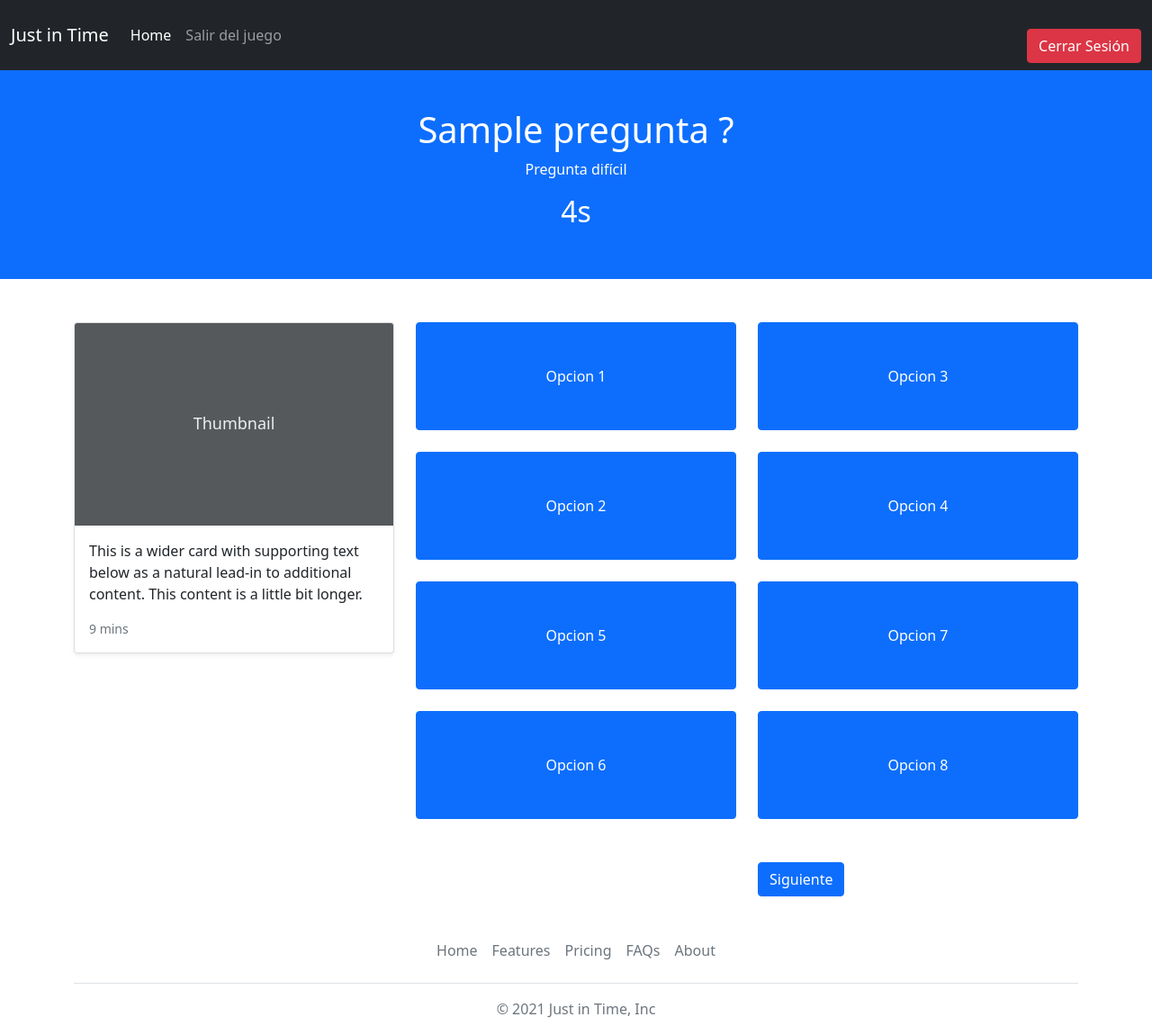
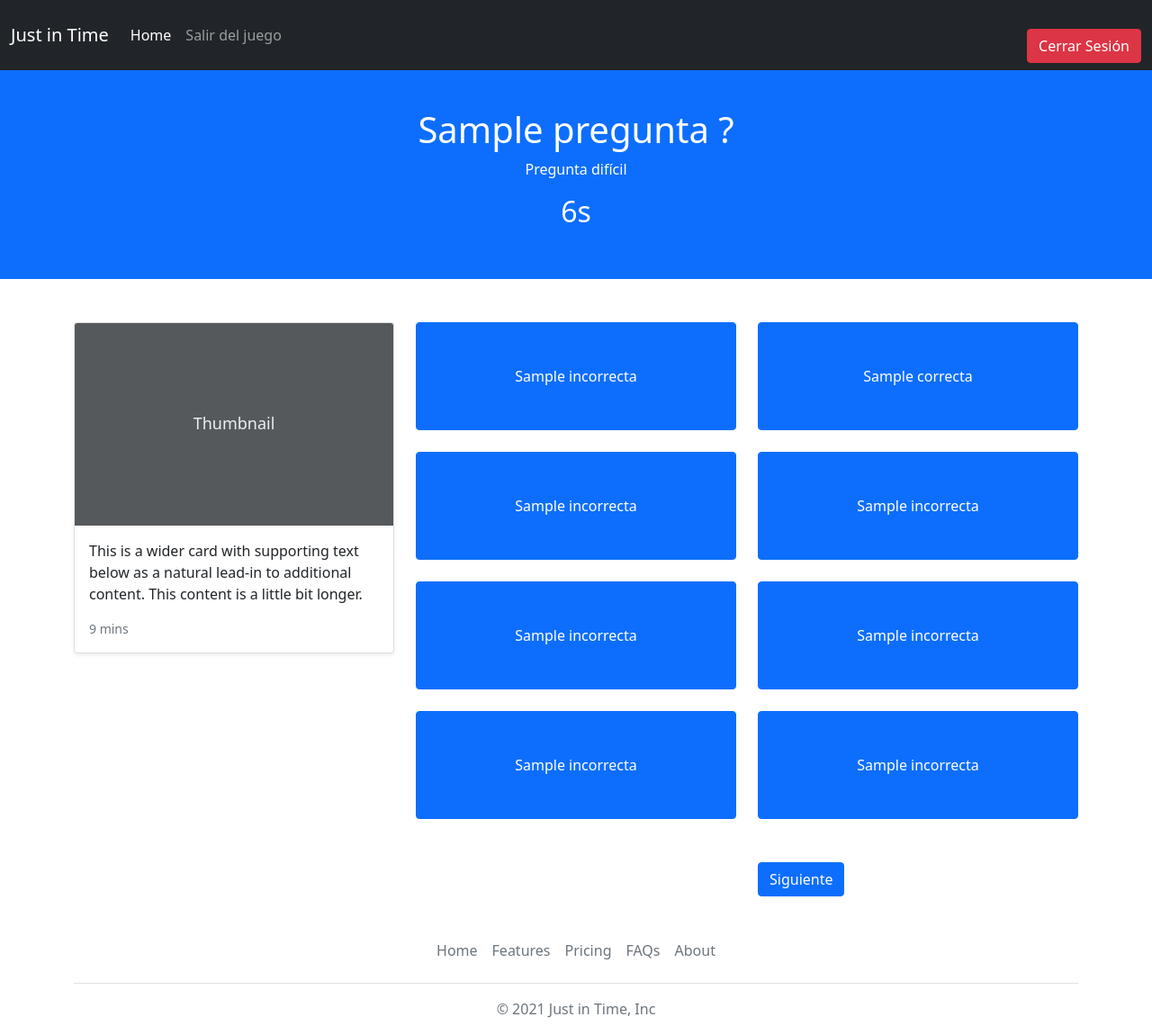
Before and after one commit to Biscaldi-Iv/TPI-Soporte, a Python web app: template mvc/templates/play/hardQ.html in a window 1280 px wide. Shown: the top 1150 px of the page at 90% size. Run offline with Jinja, Linux system fonts and the light colour scheme; the template is opened without the code that fills it: most values are stand-ins (such as "Sample title", 1, 10 or a date in 2020).

Commit message:
Auto stash before merge of "main" and "origin/main"
Questions Hard

```diff
--- a/mvc/controllers/routes.py
+++ b/mvc/controllers/routes.py
@@ -183,12 +183,12 @@ def questions():
             p = PreguntasLogic()
             pregunta, correcta, incorrecta = p.getRandomQuestion(8)
             contexto = {"pregunta": pregunta, "correcta": correcta, "incorrecta": incorrecta, }
-            return render_template('play/middQ.html', **contexto)
+            return render_template('play/hardQ.html', **contexto)
         if 3<nivel:
             p = PreguntasLogic()
             pregunta, correcta, incorrecta = p.getRandomQuestion(8)
             contexto = {"pregunta": pregunta, "correcta": correcta, "incorrecta": incorrecta, }
-            return render_template('play/hardQ.html', **contexto)
+            return render_template('play/middQ.html', **contexto)
     else:
         #"arreglar **"
         return 'Estas haciendo trampa'
--- a/mvc/templates/play/hardQ.html
+++ b/mvc/templates/play/hardQ.html
@@ -23,7 +23,7 @@
 {% block index %}
 <div class="container-fluid p-5 bg-primary text-white text-center" id="ctrPregunta">
   <h1>{{ pregunta+" ?"}}</h1>
-  <p>{{ _('Pregunta difícil') }}</p>
+  <p id="resultado">{{ _('Pregunta difícil') }}</p>
     <h2 id="countdown"></h2>
 </div>
 <div class="container mt-5">
@@ -42,36 +42,36 @@
         </div>
         <div class="col-sm-4">
             <div class="col">
-                <button id="opc1" class="btn btn-primary btn-block" type="button" style="width:100%; height:120px; font-size: 16px;">Opcion 1</button>
+                <button id="opc1" class="btn btn-primary btn-block" type="button" style="width:100%; height:120px; font-size: 16px;" onclick="verificar(this.innerHTML)">Opcion 1</button>
             </div>
             <br>
             <div class="col">
-                <button id="opc2" class="btn btn-primary btn-block" style="width:100%; height:120px; font-size: 16px;">Opcion 2</button>
+                <button id="opc2" class="btn btn-primary btn-block" style="width:100%; height:120px; font-size: 16px;" onclick="verificar(this.innerHTML)">Opcion 2</button>
             </div>
             <br>
             <div class="col">
-                <button id="opc5" class="btn btn-primary btn-block" style="width:100%; height:120px; font-size: 16px;">Opcion 5</button>
+                <button id="opc5" class="btn btn-primary btn-block" style="width:100%; height:120px; font-size: 16px;" onclick="verificar(this.innerHTML)">Opcion 5</button>
             </div>
             <br>
             <div class="col">
-                <button id="opc6" class="btn btn-primary btn-block" style="width:100%; height:120px; font-size: 16px;">Opcion 6</button>
+                <button id="opc6" class="btn btn-primary btn-block" style="width:100%; height:120px; font-size: 16px;" onclick="verificar(this.innerHTML)">Opcion 6</button>
             </div>
         </div>
         <div class="col-sm-4">
             <div class="col">
-                <button id="opc3" class="btn btn-primary btn-block" style="width:100%; height:120px; font-size: 16px;">Opcion 3</button>
+                <button id="opc3" class="btn btn-primary btn-block" style="width:100%; height:120px; font-size: 16px;" onclick="verificar(this.innerHTML)">Opcion 3</button>
             </div>
             <br>
             <div class="col">
-                <button id="opc4" class="btn btn-primary btn-block" style="width:100%; height:120px; font-size: 16px;">Opcion 4</button>
+                <button id="opc4" class="btn btn-primary btn-block" style="width:100%; height:120px; font-size: 16px;" onclick="verificar(this.innerHTML)">Opcion 4</button>
             </div>
             <br>
             <div class="col">
-                <button id="opc7" class="btn btn-primary btn-block" style="width:100%; height:120px; font-size: 16px;">Opcion 7</button>
+                <button id="opc7" class="btn btn-primary btn-block" style="width:100%; height:120px; font-size: 16px;" onclick="verificar(this.innerHTML)">Opcion 7</button>
             </div>
             <br>
             <div class="col">
-                <button id="opc8" class="btn btn-primary btn-block" style="width:100%; height:120px; font-size: 16px;">Opcion 8</button>
+                <button id="opc8" class="btn btn-primary btn-block" style="width:100%; height:120px; font-size: 16px;" onclick="verificar(this.innerHTML)">Opcion 8</button>
             </div>
             <br>
             <br>
@@ -88,7 +88,50 @@
 <script>
     var control=true; //mientras esta en true se puede responder-- en false se anulan todos los eventos
     var responde=true;
-    var countdowndate=new Date().getTime()+10000;//agregar 10 segundos
+    var elementos=["opc1","opc2","opc3","opc4","opc5","opc6","opc7","opc8"];
+    elementos.sort(function(a, b){return 0.5 - Math.random()});
+    document.getElementById(elementos[0]).innerHTML = '{{ correcta }}';
+    document.getElementById(elementos[1]).innerHTML = '{{ incorrecta[0] }}';
+    document.getElementById(elementos[2]).innerHTML = '{{ incorrecta[1] }}';
+    document.getElementById(elementos[3]).innerHTML = '{{ incorrecta[2] }}';
+    document.getElementById(elementos[4]).innerHTML = '{{ incorrecta[3] }}';
+    document.getElementById(elementos[5]).innerHTML = '{{ incorrecta[4] }}';
+    document.getElementById(elementos[6]).innerHTML = '{{ incorrecta[5] }}';
+    document.getElementById(elementos[7]).innerHTML = '{{ incorrecta[6] }}';
+
+    function verificar(respuesta){
+        if(control){
+        document.getElementById(elementos[1]).style.backgroundColor="red";
+        document.getElementById(elementos[2]).style.backgroundColor="red";
+        document.getElementById(elementos[3]).style.backgroundColor="red";
+        document.getElementById(elementos[4]).style.backgroundColor="red";
+        document.getElementById(elementos[5]).style.backgroundColor="red";
+        document.getElementById(elementos[6]).style.backgroundColor="red";
+        document.getElementById(elementos[7]).style.backgroundColor="red";
+
+        if (respuesta=='{{ correcta }}')
+        {
+            document.getElementById(elementos[0]).style.backgroundColor="green";
+            document.getElementById("resultado").innerHTML = "Respuesta Correcta!!!";
+            document.getElementById("formrespuesta").setAttribute('value',"true");
+            control=false;
+
+        }
+        else
+        {
+            document.getElementById(elementos[0]).style.backgroundColor="yellow";
+            document.getElementById("resultado").innerHTML = "Respuesta Inorrecta!!!";
+            document.getElementById("siguiente").setAttribute('formaction',"{{url_for('justintime.home')}}");
+            control=false;
+            responde=false;
+        }
+        return;
+        }
+
+
+    }
+
+    var countdowndate=new Date().getTime()+12000;//agregar 20 segundos
 
     //devuelve el tiempo restante cada segundo
     var x = setInterval(function() {
@@ -102,11 +145,24 @@
         document.getElementById("countdown").innerHTML = seconds + "s ";
 
         //frena si ya se llego a cero
-        if (seconds <= 0) {
+        if (seconds <= 0 || !control) {
             clearInterval(x);
             document.getElementById("countdown").innerHTML = "0s";
             document.getElementById("ctrPregunta").className="container-fluid p-5 text-white text-center";
-            document.getElementById("ctrPregunta").style.backgroundColor="red";
+            if(control){
+              document.getElementById(elementos[7]).onclick();
+              control=false;
+              responde=false;
+            }
+            if(responde){
+              document.getElementById("ctrPregunta").style.backgroundColor="green";
+            }
+            else{
+              document.getElementById("ctrPregunta").style.backgroundColor="red";
+            }
+
+            //document.getElementById("siguiente").style.display="inline";
+
             }
         }, 1000);
 </script>
```
